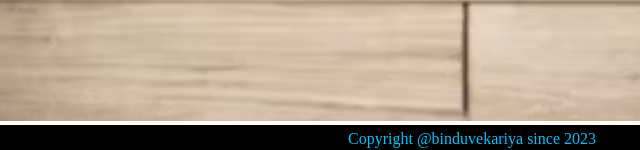
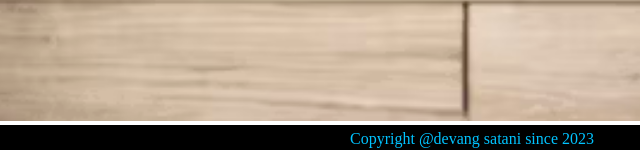
Before and after one commit to MAFIAMON02/project_12, a plain HTML site: page Landing_page/index.html in a window 1280 px wide. Shown: the part 679-829 px from the top of the page, 173-813 px from the left. Drawn offline with nearby package versions, Linux system fonts and the light colour scheme.

Commit message:
index.html

```diff
--- a/Landing_page/index.html
+++ b/Landing_page/index.html
@@ -38,7 +38,7 @@
     </div>
 
     <footer>
-        Copyright @binduvekariya since 2023
+        Copyright @devang satani since 2023
     </footer>
 
 
```
